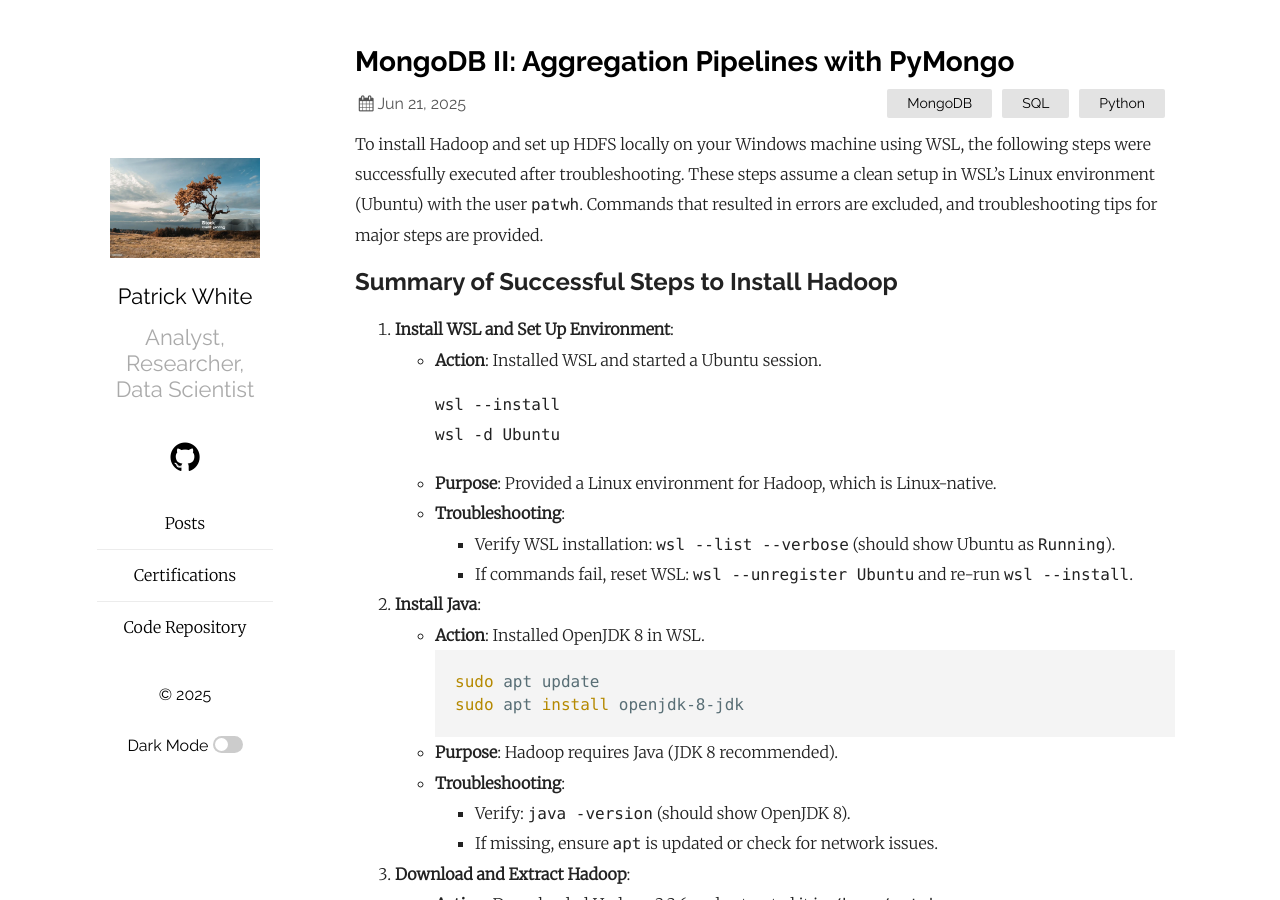
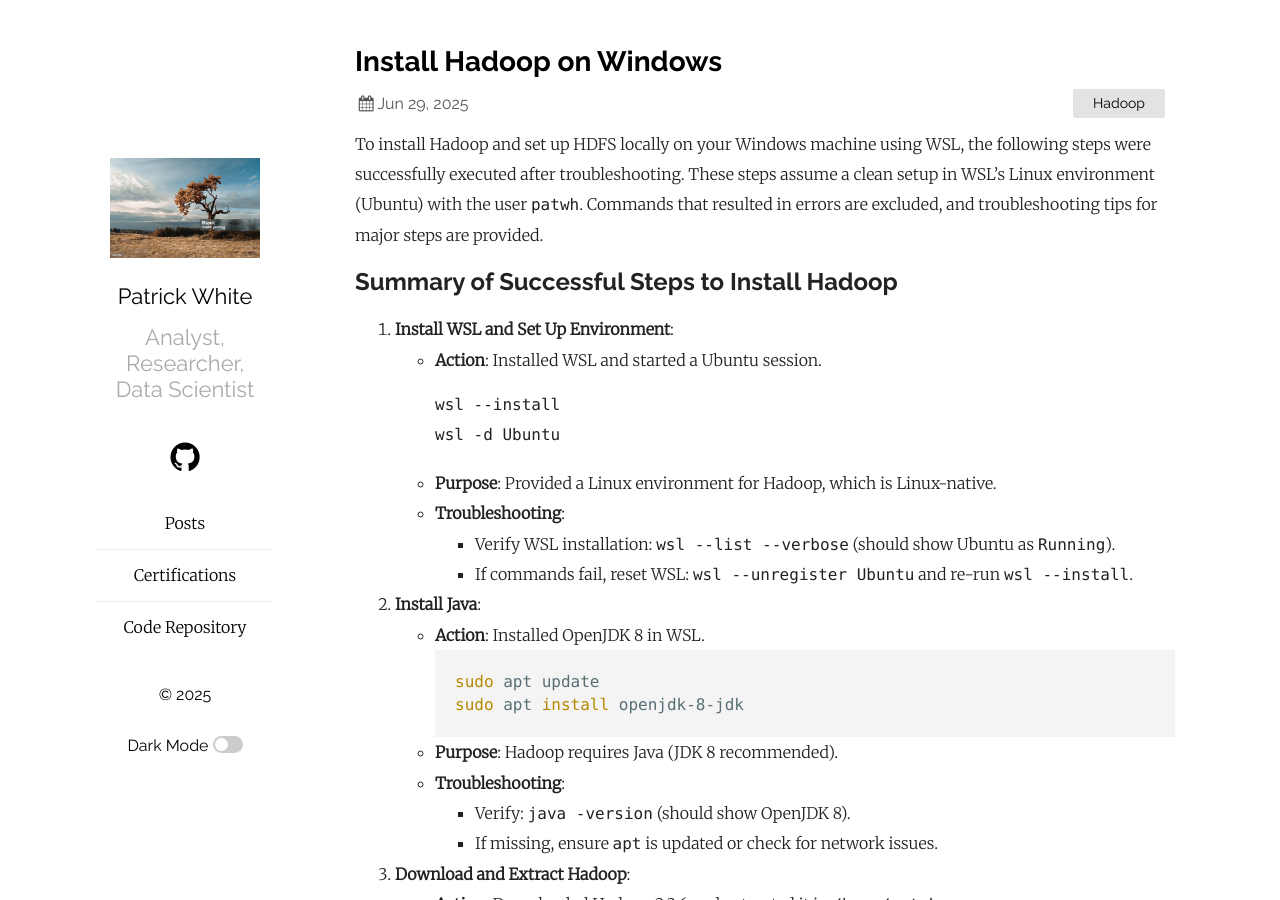
Before and after one commit to pw398/pw398.github.io, a Jekyll site: the page built from _posts/2025-06-29-Install-Hadoop-on-Windows.md, in a window 1280 px wide and 900 px high. Built offline with Jekyll 4.4.1, drawn with Linux system fonts in a browser that asks for light colours.

Commit message:
Add files via upload

```diff
--- a/_posts/2025-06-29-Install-Hadoop-on-Windows.md
+++ b/_posts/2025-06-29-Install-Hadoop-on-Windows.md
@@ -1,8 +1,8 @@
 ---
 layout: post
-title:  "MongoDB II: Aggregation Pipelines with PyMongo"
-date:   2025-06-21 00:00:00 +0000
-categories: MongoDB SQL Python
+title:  "Install Hadoop on Windows"
+date:   2025-06-29 00:00:00 +0000
+categories: Hadoop
 ---
 
 
```
